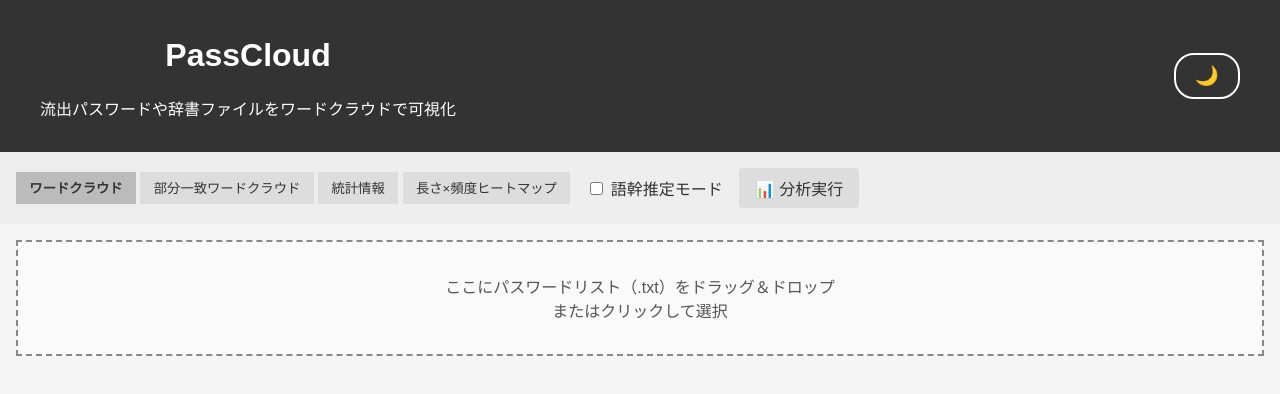
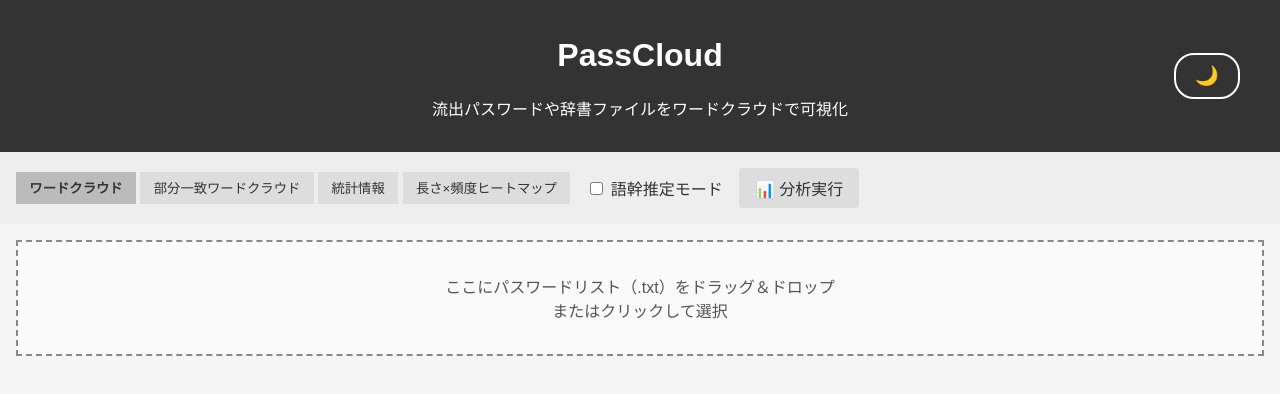
Before and after one commit to ipusiron/passcloud, a plain HTML site: page index.html in a window 1280 px wide. Drawn offline with Linux system fonts and the light colour scheme.

Commit message:
ページ上部のタイトルをセンター寄りにした

```diff
--- a/style.css
+++ b/style.css
@@ -43,12 +43,15 @@ header {
 }
 .header-content {
     display: flex;
-    justify-content: space-between;
+    justify-content: center;
     align-items: center;
+    position: relative;
     max-width: 1200px;
     margin: 0 auto;
 }
 .theme-toggle {
+    position: absolute;
+    right: 0;
     background: transparent;
     border: 2px solid var(--text-header);
     color: var(--text-header);
```
